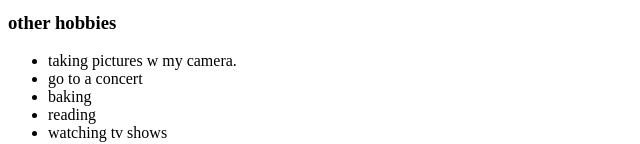
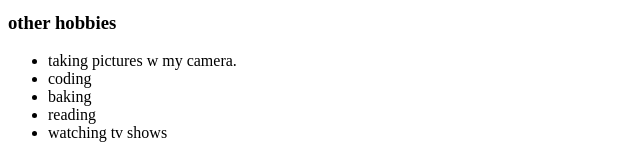
Before and after one commit to hekimerigi/cv, a plain HTML site: page index.html in a window 1280 px wide. Shown: the part 663-807 px from the top of the page, 0-640 px from the left. Drawn offline with Linux system fonts and the light colour scheme.

Commit message:
index.html

```diff
--- a/index.html
+++ b/index.html
@@ -38,7 +38,7 @@
   <h3>other hobbies</h3>
   <ul>
     <li>taking pictures w my camera.</li>
-    <li>go to a concert</li>
+    <li>coding</li>
     <li>baking</li>
     <li>reading</li>
     <li>watching tv shows</li>
```
